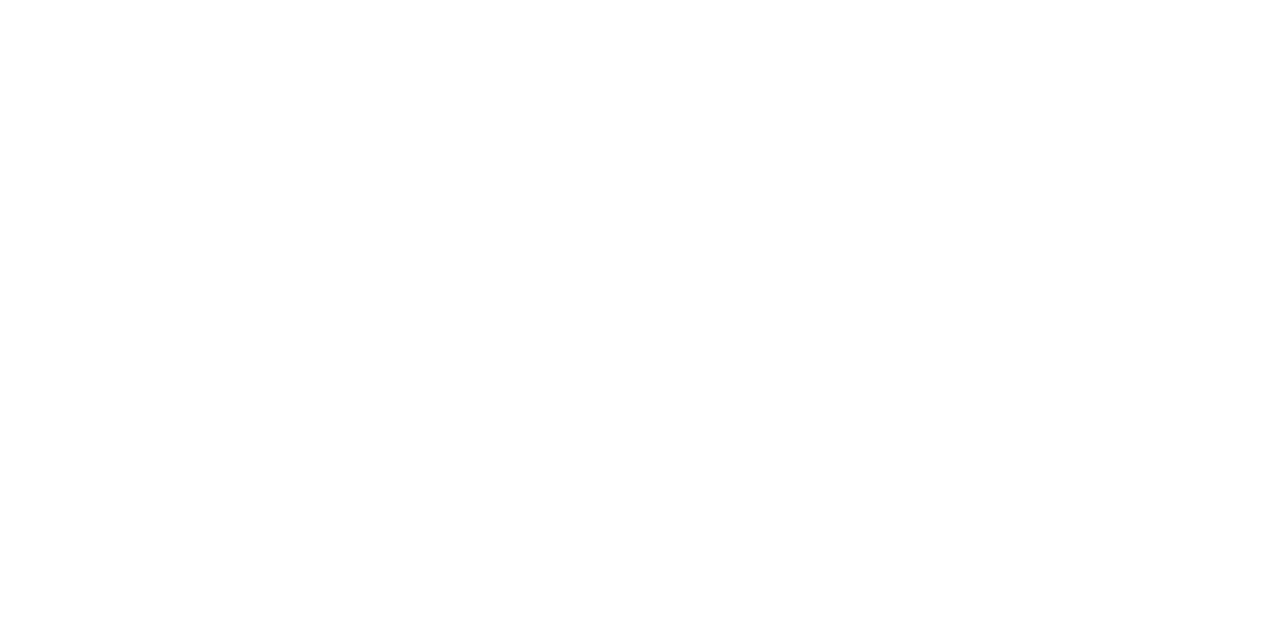
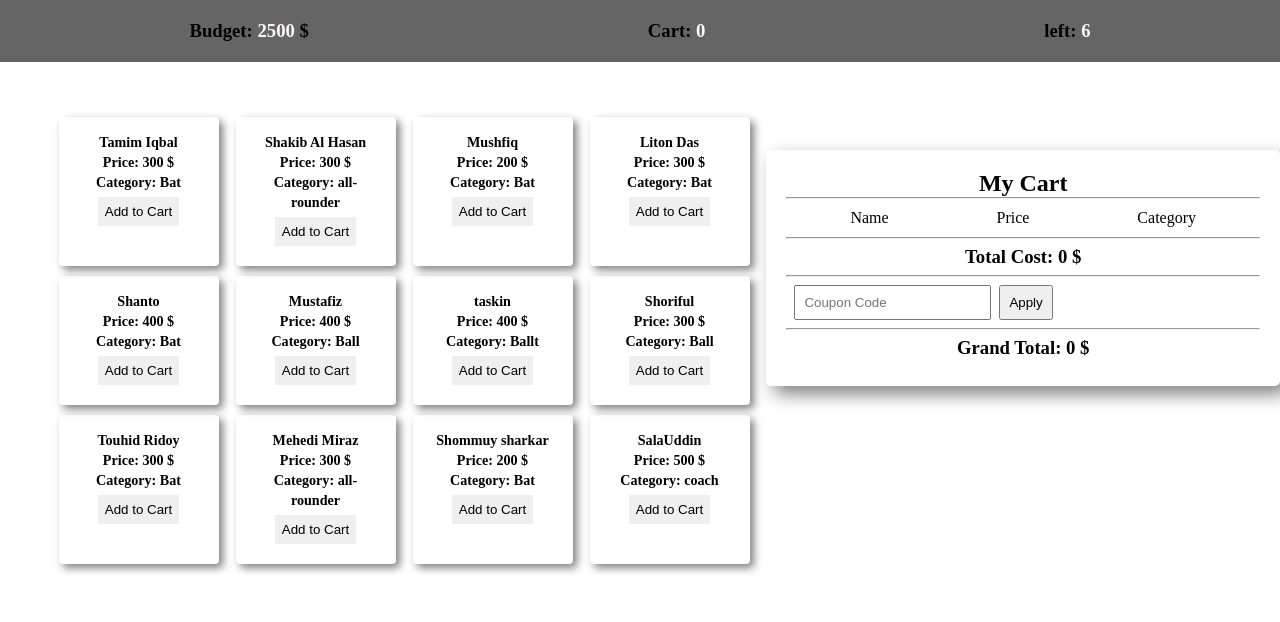
Before and after one commit to zannatulferdous0162/Spacial-DOM-Project, a plain HTML site: page index.html in a window 1280 px wide. Drawn offline with Linux system fonts and the light colour scheme.

Commit message:
add HTML & CSS

```diff
--- a/index.html
+++ b/index.html
@@ -1,11 +1,124 @@
 <!DOCTYPE html>
 <html lang="en">
-<head>
-    <meta charset="UTF-8">
-    <meta name="viewport" content="width=device-width, initial-scale=1.0">
+  <head>
+    <meta charset="UTF-8" />
+    <meta http-equiv="X-UA-Compatible" content="IE=edge" />
+    <meta name="viewport" content="width=device-width, initial-scale=1.0" />
     <title>Document</title>
-</head>
-<body>
+    <link rel="stylesheet" href="style.css" />
+  </head>
+  <body>
+    <div class="menu-container">
+      <h3>Budget: <span class="price-color" id="budget">2500</span> $</h3>
 
-</body>
+      <h3>Cart: <span class="price-color" id="cart">0</span></h3>
+      <h3>left: <span class="price-color" id="left">6</span></h3>
+    </div>
+
+    <div class="main-container">
+      <div class="players-container">
+        <div class="player-btn">
+          <h5>Tamim Iqbal</h5>
+          <h5>Price: <span>300</span> $</h5>
+          <h5>Category: <span>Bat</span></h5>
+          <button class="add-btn">Add to Cart</button>
+        </div>
+
+        <div class="player-btn">
+          <h5>Shakib Al Hasan</h5>
+          <h5>Price: <span>300</span> $</h5>
+          <h5>Category: <span>all-rounder</span></h5>
+          <button class="add-btn">Add to Cart</button>
+        </div>
+        <div class="player-btn">
+          <h5>Mushfiq</h5>
+          <h5>Price: <span>200</span> $</h5>
+          <h5>Category: <span>Bat</span></h5>
+          <button class="add-btn">Add to Cart</button>
+        </div>
+        <div class="player-btn">
+          <h5>Liton Das</h5>
+          <h5>Price: <span>300</span> $</h5>
+          <h5>Category: <span>Bat</span></h5>
+          <button class="add-btn">Add to Cart</button>
+        </div>
+        <div class="player-btn">
+          <h5>Shanto</h5>
+          <h5>Price: <span>400</span> $</h5>
+          <h5>Category: <span>Bat</span></h5>
+          <button class="add-btn">Add to Cart</button>
+        </div>
+        <div class="player-btn">
+          <h5>Mustafiz</h5>
+          <h5>Price: <span>400</span> $</h5>
+          <h5>Category: <span>Ball</span></h5>
+          <button class="add-btn">Add to Cart</button>
+        </div>
+        <div class="player-btn">
+          <h5>taskin</h5>
+          <h5>Price: <span>400</span> $</h5>
+          <h5>Category: <span>Ballt</span></h5>
+          <button class="add-btn">Add to Cart</button>
+        </div>
+        <div class="player-btn">
+          <h5>Shoriful</h5>
+          <h5>Price: <span>300</span> $</h5>
+          <h5>Category: <span>Ball</span></h5>
+          <button class="add-btn">Add to Cart</button>
+        </div>
+        <div class="player-btn">
+          <h5>Touhid Ridoy</h5>
+          <h5>Price: <span>300</span> $</h5>
+          <h5>Category: <span>Bat</span></h5>
+          <button class="add-btn">Add to Cart</button>
+        </div>
+        <div class="player-btn">
+          <h5>Mehedi Miraz</h5>
+          <h5>Price: <span>300</span> $</h5>
+          <h5>Category: <span>all-rounder</span></h5>
+          <button class="add-btn">Add to Cart</button>
+        </div>
+        <div class="player-btn">
+          <h5>Shommuy sharkar</h5>
+          <h5>Price: <span>200</span> $</h5>
+          <h5>Category: <span>Bat</span></h5>
+          <button class="add-btn">Add to Cart</button>
+        </div>
+        <div class="player-btn">
+          <h5>SalaUddin</h5>
+          <h5>Price: <span>500</span> $</h5>
+          <h5>Category: <span>coach</span></h5>
+          <button class="add-btn">Add to Cart</button>
+        </div>
+      </div>
+      <div class="cart-container">
+        <h2>My Cart</h2>
+        <hr />
+        <div class="selected-players">
+          <div class="name">Name</div>
+          <div class="price">Price</div>
+          <div class="category">Category</div>
+        </div>
+        <div id="selected-players-container"></div>
+        <hr />
+        <h3 class="padding">Total Cost: <span id="total-cost">0</span> $</h3>
+        <hr />
+        <div class="coupon-code">
+          <input id="coupon-code" type="text" placeholder="Coupon Code" />
+          <button
+            onclick="updateGrandTotal('click from apply')"
+            id="apply-btn"
+            class="apply-btn"
+          >
+            Apply
+          </button>
+        </div>
+        <hr />
+        <h3 class="padding">Grand Total: <span id="grand-total">0</span> $</h3>
+      </div>
+    </div>
+
+    <!-- add javascript file here  -->
+    <script src="./app.js"></script>
+  </body>
 </html>
--- /dev/null
+++ b/style.css
@@ -0,0 +1,77 @@
+*{
+    margin: 0px;
+    padding: 0px;
+
+}
+.menu-container{
+    padding: 20px;
+    background-color:rgb(101, 101, 101);
+    display: flex;
+    justify-content: space-around;
+}
+.price-color{
+    color: rgb(255, 249, 249);
+    font-weight: bold;
+
+}
+.main-container{
+    display: flex;
+    padding: 50px;
+    align-items: top;
+    gap: 50px;
+}
+.players-container{
+    width: 60%;
+    display: flex;
+    flex-wrap: wrap;
+    justify-content:space-around;
+}
+.player-btn{
+    padding: 15px;
+    line-height:20px;
+    border: none;
+    box-shadow: 4px 4px 8px gray;
+    border-radius: 4px;
+    margin: 5px;
+    width: 130px;
+font-size: 17px;
+text-align: center;
+}
+.cart-container{
+    width: 37%;
+    /* border: 1px solid gray; */
+    margin: auto;
+    box-shadow: 8px 8px 18px gray;
+    border-radius: 5px;
+    padding: 20px;
+    text-align: center;
+    position: absolute;
+    top: 150px;
+    right: 0;
+
+}
+.selected-players{
+    padding: 10px;
+    display: flex;
+    justify-content: space-around;
+}
+.coupon-code{
+    display: flex;
+    gap: 8px;
+    padding: 8px;
+}
+input{
+    padding: 8px;
+}
+.apply-btn{
+    padding: 8px;
+}
+.add-btn{
+    padding: 7px;
+    margin: 5px;
+    border: none;
+    cursor: pointer;
+}
+.padding{
+    padding: 7px;
+}
```
Also changed, not shown: app.js (added).
